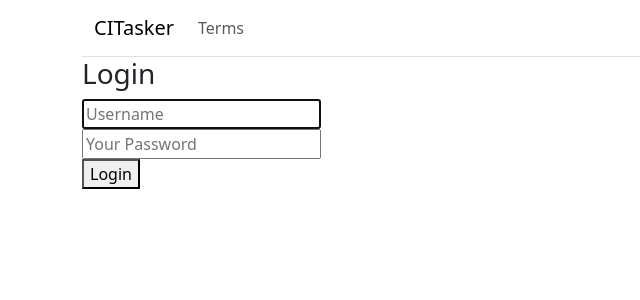
After one commit to LogicEgg/CITasker, a Flask app: page /auth/login in a window 1280 px wide. The commit adds this page. Shown: the top 300 px of the page, without its empty margins (0-640 px from the left). Run offline with Flask 3, Linux system fonts and the light colour scheme.

Commit message:
login functionality working (VENV NOT INCLUDED)

```diff
--- a/app.py
+++ b/app.py
@@ -1,17 +1,23 @@
 from flask import Flask, render_template
+from flask_login import current_user, login_required
 from pathlib import Path
+from config import SECRET_KEY
 from db import db
 from sqlalchemy import select
 from models import Course, Event
-from routes import api_bp
+from routes import api_bp, auth_bp, login_manager
 from datetime import datetime, timedelta
 import operator
 
 app = Flask(__name__)
 app.config["SQLALCHEMY_DATABASE_URI"] = "sqlite:///events.db"
+app.config["SECRET_KEY"] = SECRET_KEY
 app.instance_path = Path(".").resolve()
 
 app.register_blueprint(api_bp)
+app.register_blueprint(auth_bp)
+
+login_manager.init_app(app)
 
 db.init_app(app)
 
@@ -19,7 +25,9 @@ db.init_app(app)
 def homepage():
     urgent = [i for i in db.session.execute(select(Event).where(Event.deadline < datetime.now() + timedelta(days=4))).scalars() if not i.completed]
     urgent.sort(key=operator.attrgetter('deadline'))
-    return render_template("index.html", upcoming=urgent)
+    if not current_user:
+        return render_template("index.html", upcoming=urgent, user=None)
+    return render_template("index.html", upcoming=urgent, user=current_user)
 
 @app.route("/terms")
 def term_page():
@@ -31,6 +39,7 @@ def term_classes(num):
     return render_template("classes.html", data=data, num=num)
 
 @app.route("/classes/<int:id>", methods=["GET"])
+@login_required
 def class_page(id):
     course = db.session.execute(select(Course).where(Course.id == id)).scalar()
     events = [i for i in db.session.execute(select(Event).where(Event.courseid == id)).scalars()]
--- a/routes/__init__.py
+++ b/routes/__init__.py
@@ -1 +1,2 @@
 from .api_routes import api_bp
+from .auth import auth_bp, login_manager
--- /dev/null
+++ b/routes/auth.py
@@ -0,0 +1,49 @@
+from db import db
+from flask_login import LoginManager, login_user, current_user, logout_user
+from flask import Blueprint, render_template, request, redirect, url_for
+from models import User
+from sqlalchemy import select, and_
+from .api_routes import string_check
+import hashlib
+
+login_manager = LoginManager()
+auth_bp = Blueprint("auth", __name__, url_prefix="/auth")
+
+# class User(UserMixin):
+#     def __init__(self, id, uname):
+#         self.id = id
+#         self.uname = uname
+
+login_manager.login_view = "auth.login"
+
+@login_manager.user_loader
+def load_user(user_id):
+    return User.query.get(int(user_id))
+
+@auth_bp.route("/login", methods=["GET", "POST"])
+def login():
+    if (request.form.get('uname') and request.form.get('password')):
+        user = db.session.execute(select(User).where(
+            and_(User.uname == request.form.get('uname'), User.passwd == hashlib.md5(request.form.get('password').encode()).hexdigest()))).scalar()
+        if user:
+            login_user(user)
+            return redirect(url_for('homepage'))
+        else:
+            return render_template("auth_page.html", failure=True)
+    return render_template("auth_page.html", failure=False)
+
+@auth_bp.route("/register", methods=["GET", "POST"])
+def register():
+    if request.form:
+        if string_check(request.form.get('uname')) and string_check(request.form.get('password')) and not db.session.execute(select(User).where(User.uname == request.form.get('uname'))).scalar():
+            db.session.add(User(uname=request.form.get('uname'), passwd=str(hashlib.md5(request.form.get('password').encode()).hexdigest())))
+            db.session.commit()
+            return redirect(url_for('auth.login'))
+        else:
+            return render_template("register.html", failure=True)
+    return render_template("register.html", failure=False)
+
+@auth_bp.route("/logout")
+def logout():
+    logout_user()
+    return redirect(url_for('homepage'))
--- /dev/null
+++ b/templates/auth_page.html
@@ -0,0 +1,25 @@
+{% extends "base.html" %}
+
+{% block content %}
+{% if failure %}
+<h1>Failed to login. Check Credentials</h1>
+{% endif %}
+<div class="column is-4 is-offset-4">
+    <h3 class="title">Login</h3>
+    <div class="box">
+        <form method="POST" action="{{ url_for('auth.login') }}">
+            <div class="field">
+                <div class="control">
+                    <input class="input is-large" name="uname" placeholder="Username" autofocus="">
+                </div>
+            </div>
+            <div class="field">
+                <div class="control">
+                    <input class="input is-large" type="password" name="password" placeholder="Your Password">
+                </div>
+            </div>
+            <button type="submit" class="button is-block is-info is-large is-fullwidth">Login</button>
+        </form>
+    </div>
+</div>
+{% endblock %}
--- a/templates/index.html
+++ b/templates/index.html
@@ -1,7 +1,10 @@
 {% extends "base.html" %}
 
+
 {% block content%}
-
+{% if user %}
+<p>Hello {{ user.uname }}</p>
+{% endif %}
 <div class="row align-items-md-stretch">
     <div class="col p-4 mb-4 mt-4 border rounded-3 m-2">
         <div class="container-fluid">
```
Also changed, not shown: models/users.py (+4 -3 lines), templates/register.html (added, +27 -0 lines).
